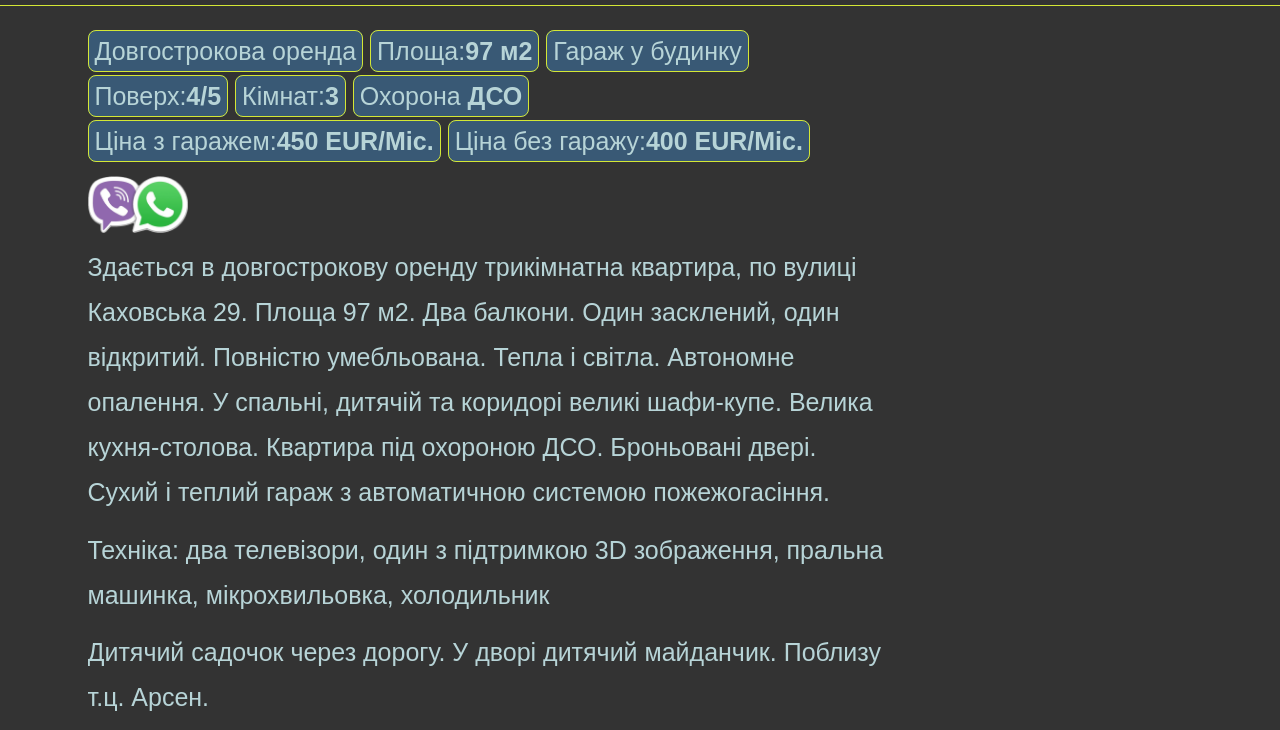
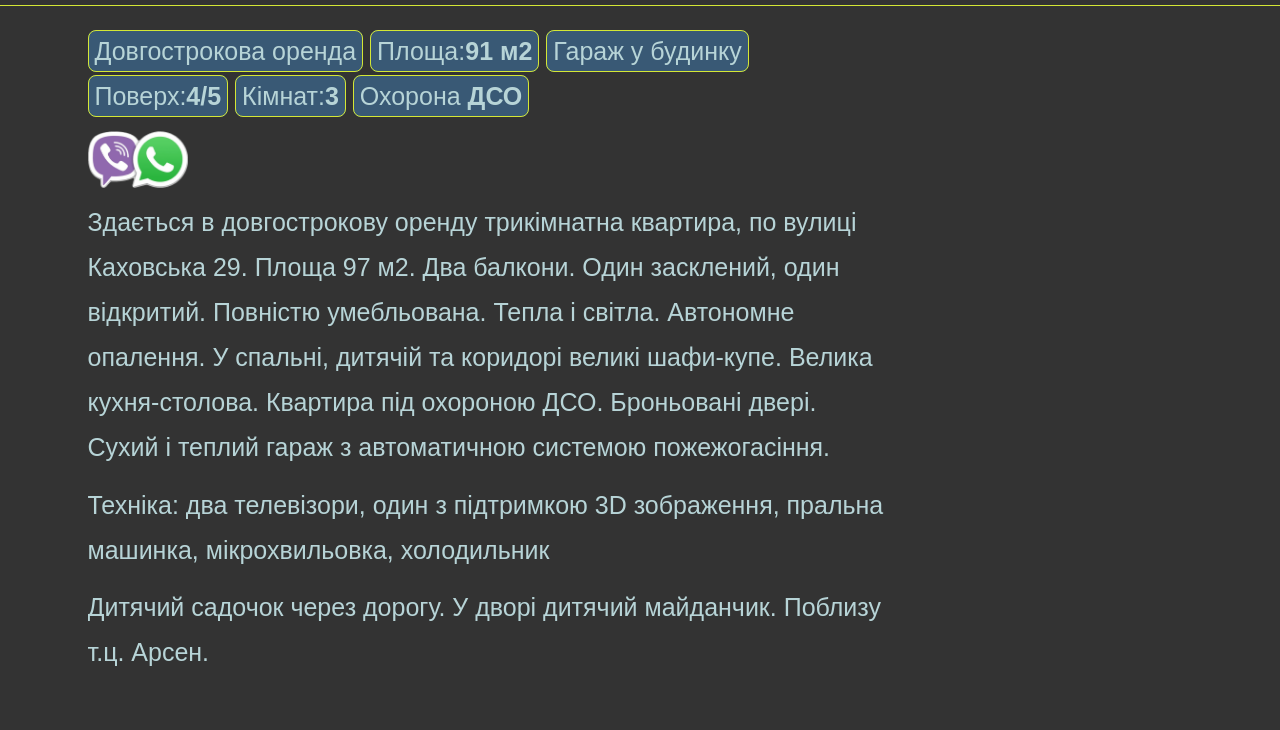
Before and after one commit to volbobvol/KMoHMUxjuviCRJJh, a plain HTML site: page index.html in a window 1280 px wide. Shown: the part 70-800 px from the top of the page. Drawn offline with nearby package versions, Linux system fonts and the light colour scheme; a web font is replaced by a local one.

Commit message:
Update index.html

```diff
--- a/index.html
+++ b/index.html
@@ -39,15 +39,15 @@
                 class="p-entry post-13 post type-post status-publish format-standard hentry category-users-guide">
                 <p id="tags">
                   <span>Довгострокова оренда</span>
-                  <span>Площа:<strong>97 м2</strong></span>
+                  <span>Площа:<strong>91 м2</strong></span>
                   <!-- <span>Без посередників</span> -->
                   <span>Гараж у будинку</span>
                   <span>Поверх:<strong>4/5</strong></span>
                   <span>Кімнат:<strong>3</strong></span>
                   <span>Охорона <strong>ДСО</strong></span>
 
-                  <span>Ціна з гаражем:<strong>450 EUR/Міс.</strong></span>
-                  <span>Ціна без гаражу:<strong>400 EUR/Міс.</strong></span>
+                  <!-- <span>Ціна з гаражем:<strong>450 EUR/Міс.</strong></span>
+                  <span>Ціна без гаражу:<strong>400 EUR/Міс.</strong></span> -->
                 </p>
                 <p>
                   <img src="images/connect.png" id="connect-click" style="width: 100px;cursor: pointer;">
```
